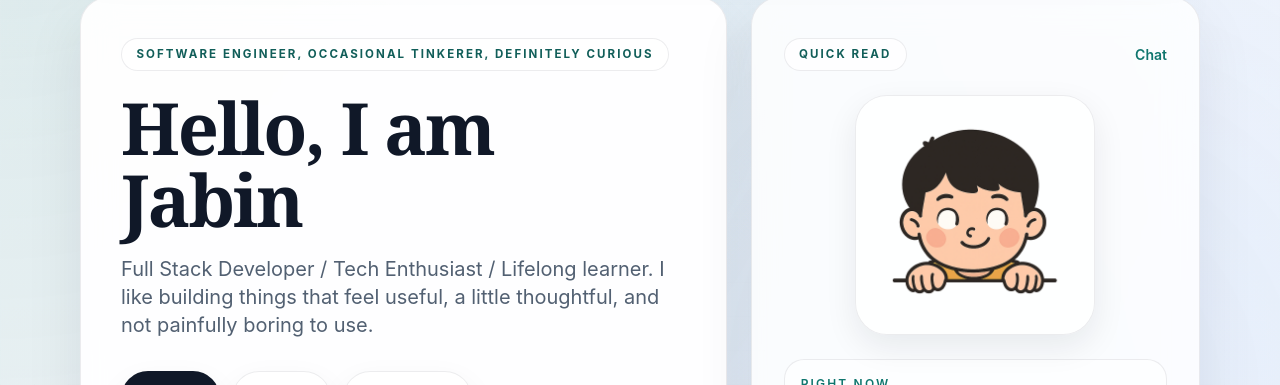
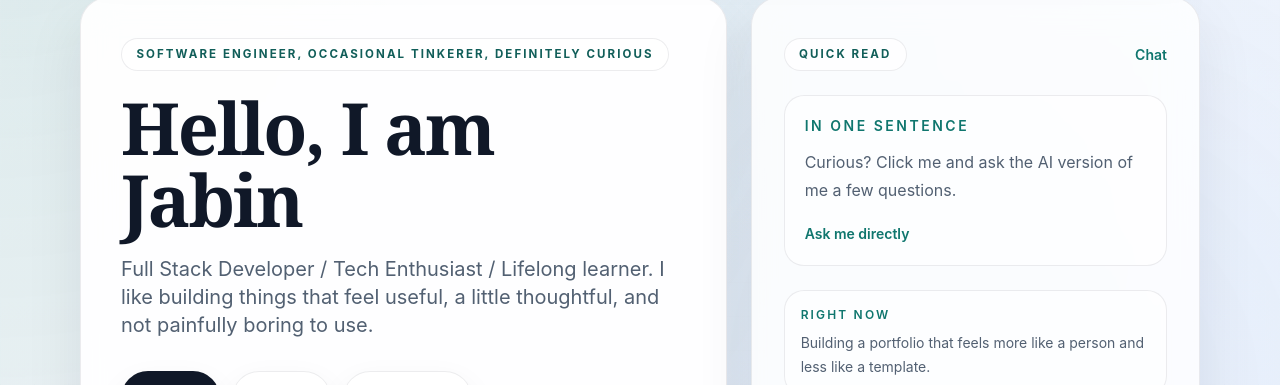
Before and after one commit to Jabin0214/my-page, a Next.js app: page / in a window 1280 px wide. Shown: the part 160-545 px from the top of the page. Built offline with nearby package versions, Linux system fonts and the light colour scheme; no server answers.

Commit message:
feat: refactor AvatarHeader component; replace EyeTrackingAvatar with direct chat link and updated styling

```diff
--- a/src/components/pageComponents/AvatarHeader.jsx
+++ b/src/components/pageComponents/AvatarHeader.jsx
@@ -1,7 +1,6 @@
 'use client';
 
 import Link from 'next/link';
-import EyeTrackingAvatar from '../ui/EyeTrackingAvatar';
 import DownloadButton from '../functionalComponents/DownloadButton';
 import { SITE_CONFIG } from '../../config/site';
 import { usePortfolioContent } from '../../hooks/usePortfolioContent';
@@ -55,7 +54,13 @@ const AvatarHeader = () => {
           </Link>
         </div>
 
-        <EyeTrackingAvatar chatUrl={SITE_CONFIG.contact.chat} bubbleText={hero.chatBubbleText} />
+        <div className="surface-subtle px-5 py-5">
+          <p className="text-sm font-semibold uppercase tracking-[0.18em] text-[#0f766e]">In one sentence</p>
+          <p className="mt-3 text-base leading-7 text-[#526072]">{hero.chatBubbleText}</p>
+          <Link href={SITE_CONFIG.contact.chat} className="mt-5 inline-flex items-center text-sm font-semibold text-[#0f766e] hover:text-[#115e59]">
+            Ask me directly
+          </Link>
+        </div>
 
         <div className="grid gap-3">
           {hero.notes.map((note) => (
--- a/src/components/ui/EyeTrackingAvatar.jsx
+++ /dev/null
@@ -1,35 +0,0 @@
-'use client';
-
-import Link from 'next/link';
-import { useState } from 'react';
-import { getAssetPath } from '../../lib/assets';
-
-const EyeTrackingAvatar = ({ chatUrl, bubbleText }) => {
-  const [showBubble, setShowBubble] = useState(false);
-
-  return (
-    <div className="relative mx-auto w-full max-w-[15rem]">
-      {showBubble && (
-        <div className="absolute left-1/2 top-0 z-10 w-56 -translate-x-1/2 -translate-y-[calc(100%+0.75rem)] rounded-2xl border border-[var(--line)] bg-white p-3 text-sm leading-6 text-[#526072] shadow-[0_16px_34px_rgba(15,23,42,0.12)]">
-          <p className="text-sm leading-6">{bubbleText}</p>
-        </div>
-      )}
-
-      <Link href={chatUrl} className="block">
-        <div
-          className="relative mx-auto h-[15rem] w-[15rem] overflow-hidden rounded-[2rem] border border-[var(--line)] bg-white/80 p-5 shadow-[0_12px_32px_rgba(15,23,42,0.08)]"
-          onMouseEnter={() => setShowBubble(true)}
-          onMouseLeave={() => setShowBubble(false)}
-        >
-          <img
-            src={getAssetPath('avatar/face.png')}
-            alt="Jabin avatar"
-            className="h-full w-full select-none object-contain"
-          />
-        </div>
-      </Link>
-    </div>
-  );
-};
-
-export default EyeTrackingAvatar;
```
